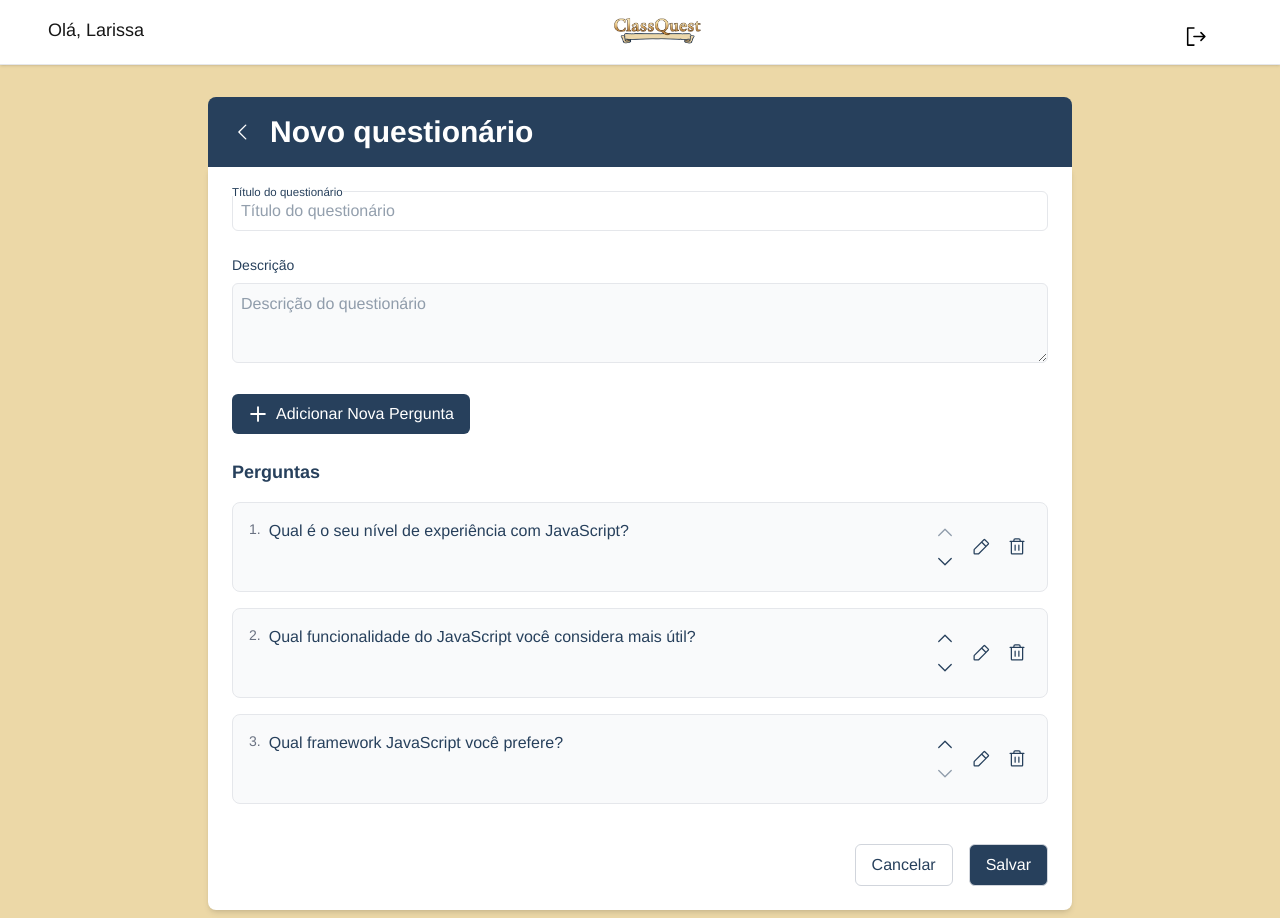
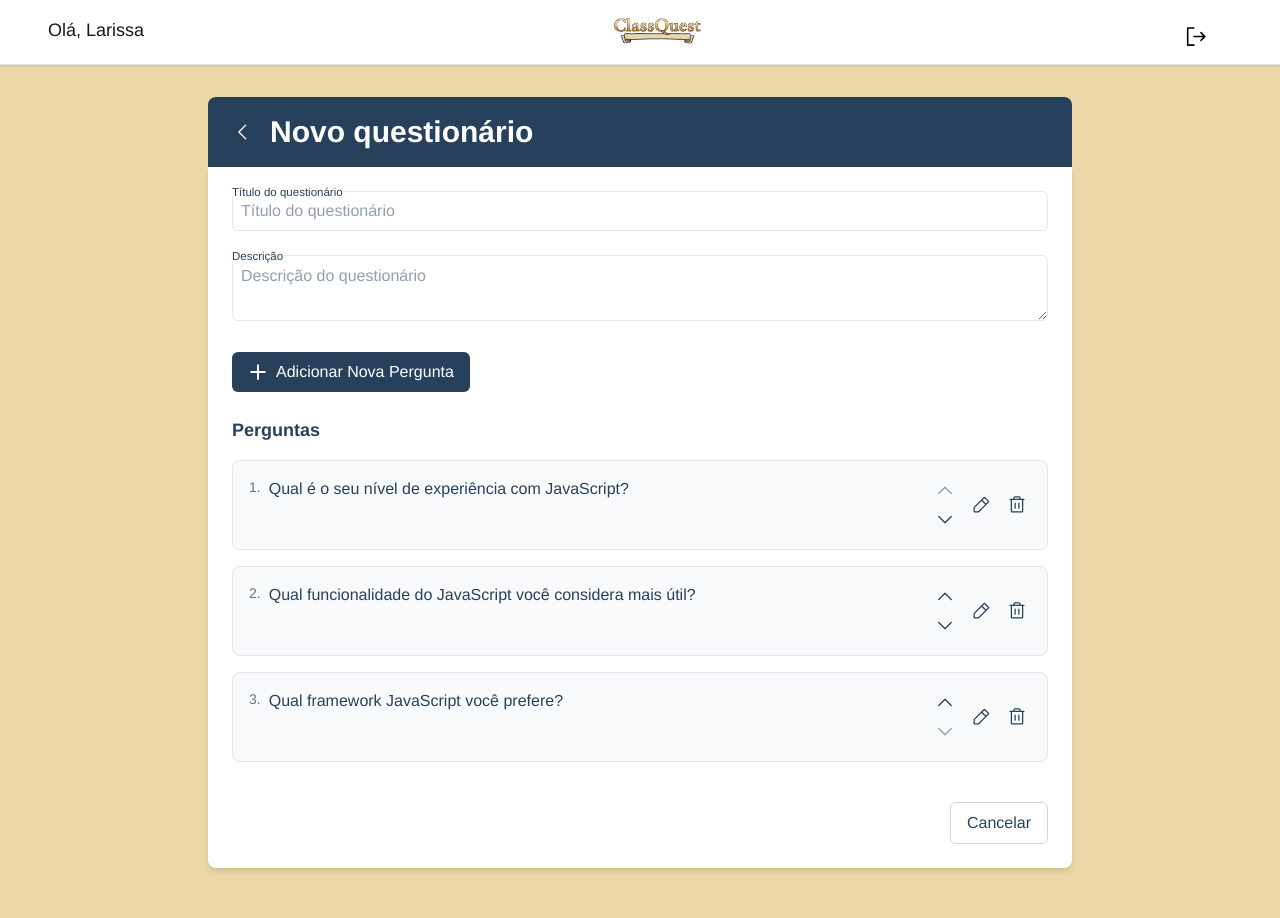
Before and after one commit to laralis/class-quest-front, a Next.js app: page /criar-questionario in a window 1280 px wide. After the commit the page ends 876 px from the top, so only its background shows below. Built offline with nearby package versions, Linux system fonts and the light colour scheme.

Commit message:
fix: ajustes visuais

```diff
--- a/src/app/(pages)/criar-questionario/page.tsx
+++ b/src/app/(pages)/criar-questionario/page.tsx
@@ -61,15 +61,18 @@ export default function CriarQuestionario() {
             placeholder="Título do questionário"
             text="Título do questionário"
           />
-          <div className="space-y-2">
-            <label htmlFor="description" className="block text-sm font-medium">
+          <div className="relative flex-1">
+            <label
+              htmlFor="description"
+              className="absolute top-[-3px] left-[8] z-10 text-[11.5px] bg-white leading-2"
+            >
               Descrição
             </label>
             <textarea
               id="description"
               name="description"
-              className="w-full bg-gray-50 border border-gray-200 rounded-md p-2 min-h-[80px]"
               placeholder="Descrição do questionário"
+              className="w-full outline-none rounded-md  focus:border-blue-logo focus:bg-white bg-white border border-gray-200 p-2"
             />
           </div>
 
--- a/src/app/(pages)/historico/page.tsx
+++ b/src/app/(pages)/historico/page.tsx
@@ -17,7 +17,7 @@ interface ClassHistory {
 export default function HistoryPage() {
   const [selectedClass, setSelectedClass] = useState<string>('');
 
-  // Sample data - replace with actual data from your backend
+
   const classHistory: ClassHistory[] = [
     {
       className: 'Turma A',
--- a/src/app/(pages)/turma/[turmaId]/page.tsx
+++ b/src/app/(pages)/turma/[turmaId]/page.tsx
@@ -22,7 +22,7 @@ interface Student {
 interface StudentHistory {
   studentId: string;
   name: string;
-  grades: (number | null)[]; // notas por unidade; null ou undefined = sem nota
+  grades: (number | null)[];
 }
 
 interface Assignment {
--- a/src/app/(pages)/turmas/page.tsx
+++ b/src/app/(pages)/turmas/page.tsx
@@ -15,11 +15,11 @@ const info = [
     code: "RFD945",
     cover: "/cover-2.jpg",
   },
-  {
-    title: "Lógica de programação para web 2023 com enfoque em responsividade",
-    code: "RFD946",
-    cover: "/cover-2.jpg",
-  },
+  // {
+  //   title: "Lógica de programação para web 2023 com enfoque em responsividade",
+  //   code: "RFD946",
+  //   cover: "/cover-2.jpg",
+  // },
 ];
 
 export default function CriarTurma() {
--- a/src/app/components/Button/index.tsx
+++ b/src/app/components/Button/index.tsx
@@ -1,23 +1,29 @@
 interface ButtonProps extends React.ButtonHTMLAttributes<HTMLButtonElement> {
   children: React.ReactNode;
   onClick?: () => void;
+  primary?: boolean;
 }
 
 export function Button({
   children,
   onClick,
   className,
+  primary,
   ...props
 }: ButtonProps) {
+  const primaryClass = "bg-blue-logo text-white hover:bg-green-logo";
+
+  if (primary) {
     return (
       <button
         onClick={onClick}
         className={`px-4 py-2 border border-gray-300 rounded-md hover:bg-gray-50 cursor-pointer ${
           className || ""
-      }`}
+        } ${primaryClass}`}
         {...props}
       >
         {children}
       </button>
     );
   }
+}
--- a/src/app/components/Modal/index.tsx
+++ b/src/app/components/Modal/index.tsx
@@ -4,7 +4,6 @@ import { Container } from "../Container";
 import { InputText } from "../InputText";
 import { useState } from "react";
 
-// Configuração do ReactModal para acessibilidade
 if (typeof window !== "undefined") {
   ReactModal.setAppElement("body");
 }
@@ -31,6 +30,7 @@ export function Modal({
     newOptions[index] = value;
     setOptions(newOptions);
   };
+  const [selectedOption, setSelectedOption] = useState<number | null>(null);
 
   return (
     <ReactModal
@@ -73,6 +73,7 @@ export function Modal({
                   placeholder={`Opção ${index + 1}`}
                 />
                 {options.length > 1 && (
+                  <>
                     <button
                       type="button"
                       onClick={() => removeOption(index)}
@@ -80,6 +81,8 @@ export function Modal({
                     >
                       <TrashIcon size={20} />
                     </button>
+                    <input type="radio" name={`option_${index}`} id={`option_${index}`} checked={selectedOption === index} onChange={() => setSelectedOption(index)} />
+                  </>
                 )}
               </div>
             ))}
```
Lines whose indentation alone changed are shown as unchanged.
